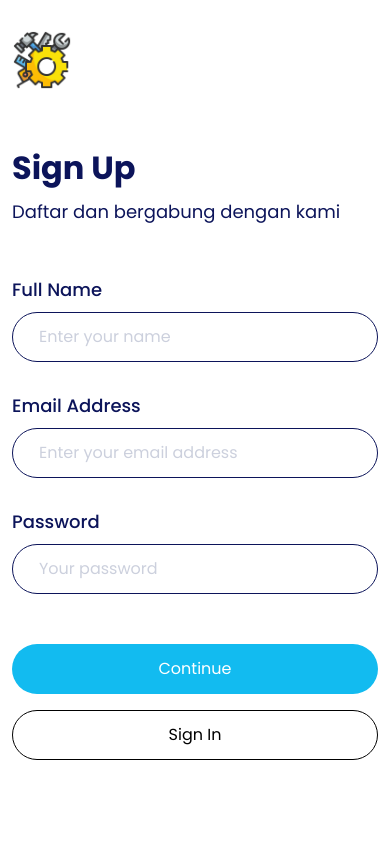
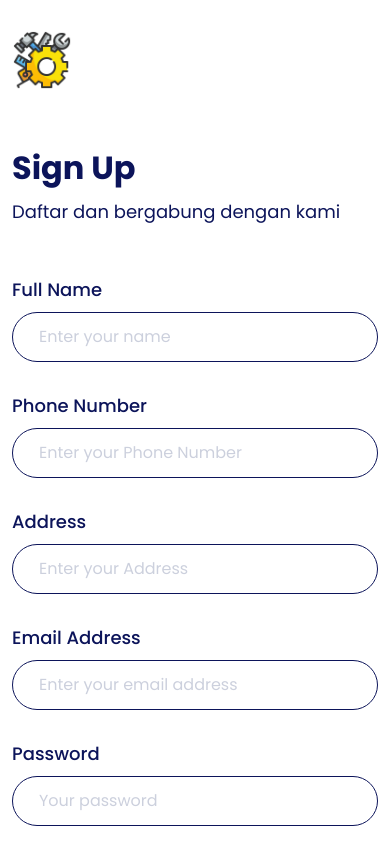
Before and after one commit to vishantii/CarBookService-Client, a Next.js app: page /sign-up in a window 390 px wide. Shown: the top 844 px of the page. Built offline with nearby package versions, Linux system fonts and the light colour scheme.

Commit message:
add Phone Number

```diff
--- a/components/organisms/SignUpForm/index.tsx
+++ b/components/organisms/SignUpForm/index.tsx
@@ -1,15 +1,17 @@
-import { useState } from 'react';
-import cx from 'classnames';
-import { useRouter } from 'next/router';
+import { useState } from "react";
+import cx from "classnames";
+import { useRouter } from "next/router";
 
 export default function SignUpForm() {
-  const [name, setName] = useState('');
-  const [email, setEmail] = useState('');
-  const [password, setPassword] = useState('');
+  const [name, setName] = useState("");
+  const [email, setEmail] = useState("");
+  const [password, setPassword] = useState("");
+  const [phoneNumber, setPhoneNumber] = useState("");
+  const [address, setAddress] = useState("");
 
   const router = useRouter();
   const className = {
-    label: cx('form-label text-lg fw-medium color-palette-1 mb-10'),
+    label: cx("form-label text-lg fw-medium color-palette-1 mb-10"),
   };
 
   const onSubmit = () => {
@@ -17,15 +19,19 @@ export default function SignUpForm() {
       email,
       name,
       password,
+      phoneNumber,
+      address,
     };
 
-    localStorage.setItem('user-form', JSON.stringify(userForm));
-    router.push('/sign-up-photo');
+    localStorage.setItem("user-form", JSON.stringify(userForm));
+    router.push("/sign-up-photo");
   };
   return (
     <>
       <h2 className="text-4xl fw-bold color-palette-1 mb-10">Sign Up</h2>
-      <p className="text-lg color-palette-1 m-0">Daftar dan bergabung dengan kami</p>
+      <p className="text-lg color-palette-1 m-0">
+        Daftar dan bergabung dengan kami
+      </p>
       <div className="pt-50">
         <label className={className.label}>Full Name</label>
         <input
@@ -35,6 +41,28 @@ export default function SignUpForm() {
           placeholder="Enter your name"
           value={name}
           onChange={(event) => setName(event.target.value)}
+        />
+      </div>
+      <div className="pt-30">
+        <label className={className.label}>Phone Number</label>
+        <input
+          type="text"
+          className="form-control rounded-pill text-lg"
+          aria-describedby="name"
+          placeholder="Enter your Phone Number"
+          value={phoneNumber}
+          onChange={(event) => setPhoneNumber(event.target.value)}
+        />
+      </div>
+      <div className="pt-30">
+        <label className={className.label}>Address</label>
+        <input
+          type="text"
+          className="form-control rounded-pill text-lg"
+          aria-describedby="name"
+          placeholder="Enter your Address"
+          value={address}
+          onChange={(event) => setAddress(event.target.value)}
         />
       </div>
       <div className="pt-30">
@@ -72,9 +100,7 @@ export default function SignUpForm() {
           href="/sign-in"
           role="button"
         >
-          Sign
-          In
-
+          Sign In
         </a>
       </div>
     </>
```
Also changed, not shown: pages/sign-up-photo.tsx (+6 -3 lines), pages/sign-up-success.tsx (+9 -11 lines), services/auth.ts (+6 -6 lines), 1 other file (tests, documents, lock files or other folders).
